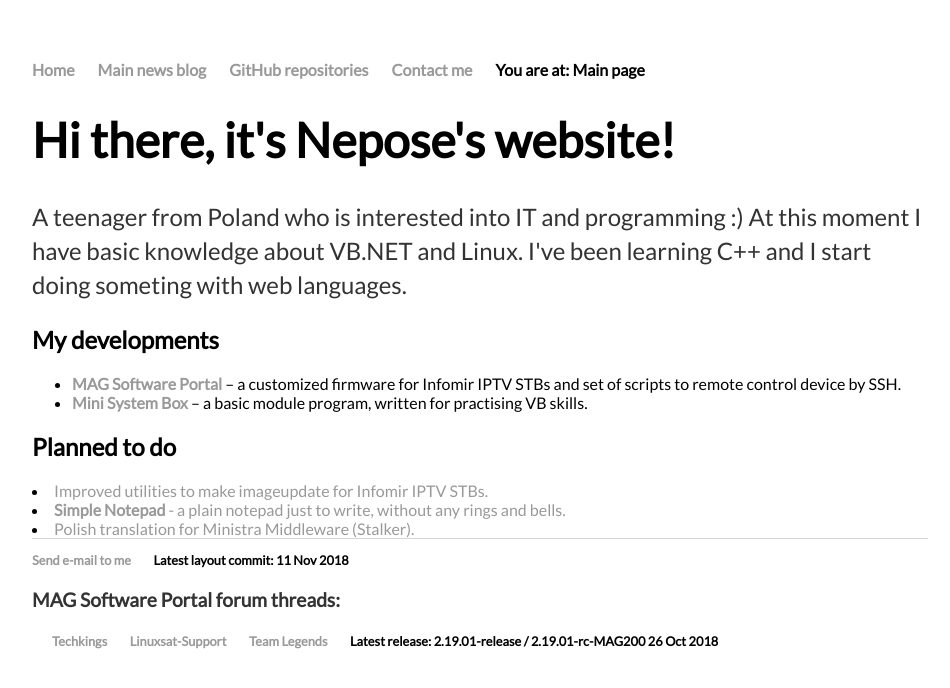
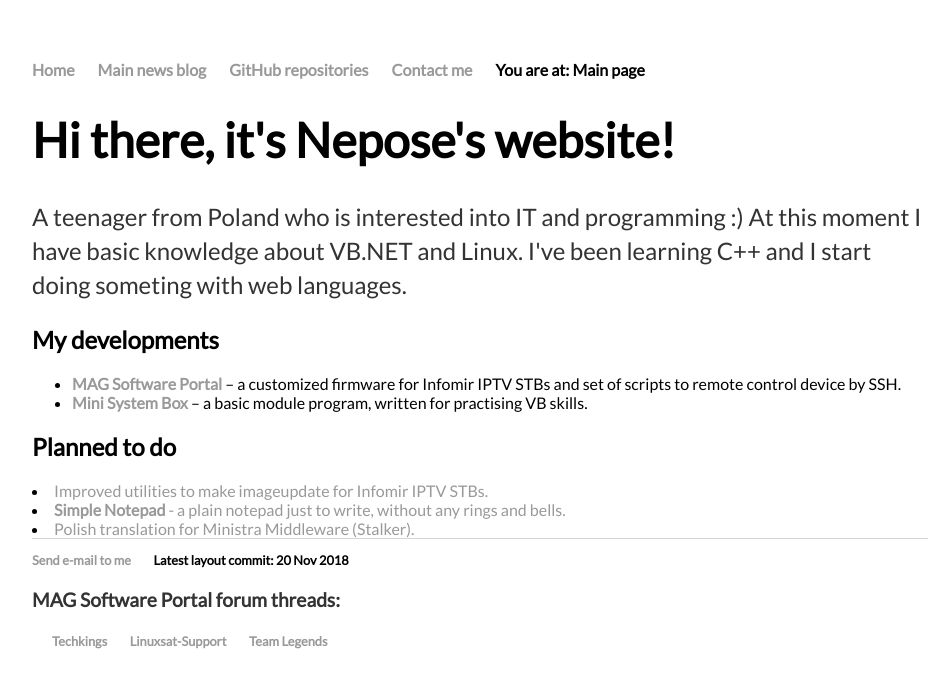
Before and after one commit to Nepose/nepose.github.io, a Jekyll site: the page built from index.html, in a window 1280 px wide. Shown: the top 688 px of the page, without its empty margins (160-1110 px from the left). Built offline with Jekyll 4.4.1, drawn with Linux system fonts in a browser that asks for light colours.

Commit message:
Updating default layout again

```diff
--- a/_layouts/default.html
+++ b/_layouts/default.html
@@ -24,12 +24,12 @@
 		<footer>
     		<ul>
 			<li><a href="mailto:nepose.magportal@gmail.com">Send e-mail to me</a></li>
-			<li>Latest layout commit: 11 Nov 2018</li>
+			<li>Latest layout commit: 20 Nov 2018</li>
 			<li><p>MAG Software Portal forum threads:</p></li>
 			<li><a href="http://techkings.org/threads/mag-245-250-aura-hd-custom-image-new-stbs.142741/">Techkings</a></li>
 			<li><a href="https://linuxsat-support.com/thread/132778-mag-250-254-322-custom-firmware-mag-software-portal/">Linuxsat-Support</a></li>
 			<li><a href="http://dsslegends.com/forums/showthread.php?70968-Custom-firmware-for-Aura-MAG-250-254-322&p=636044#post636044">Team Legends</a></li>
-			<li>Latest release: 2.19.01-release / 2.19.01-rc-MAG200 26 Oct 2018</li>
+			<!--<li>Latest release: 2.19.02-release XX Nov 2018</li>-->
 			</ul>
 		</footer>
 		</font>
```
